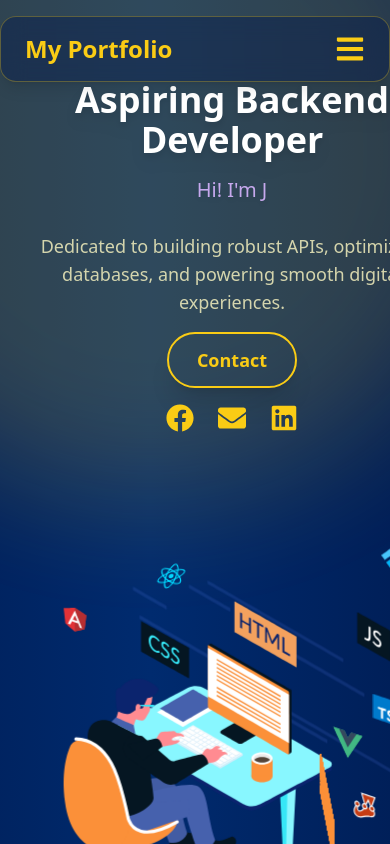
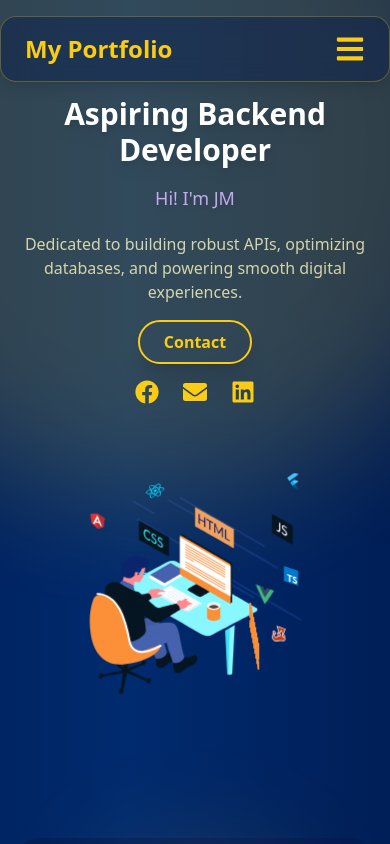
Before and after one commit to Zhuskke/My_Portfolio, a React (Vite) app: page / in a window 390 px wide. Shown: the top 844 px of the page. Built offline with nearby package versions, Linux system fonts and the light colour scheme.

Commit message:
Responsive hero section

```diff
--- a/src/screens/PortfolioScreen.jsx
+++ b/src/screens/PortfolioScreen.jsx
@@ -126,65 +126,56 @@ const PortfolioScreen = () => {
       )}
 
       {/* Hero Section */}
-
-      <section className="flex flex-col md:flex-row items-center md:justify-between text-center md:text-left px-4 relative z-10 max-w-7xl mx-auto py-16 md:py-24">
+      <section className="relative z-10 max-w-7xl mx-auto flex flex-col sm:flex-col md:flex-row items-center md:justify-between py-16 sm:py-20 md:py-32 px-4 sm:px-6 md:px-12">
         {/* Left Column - Text and Buttons */}
-
-        <div className="flex flex-col items-center md:items-start space-y-4 md:w-1/2 lg:w-3/5 p-4">
-          <h2 className="text-4xl sm:text-5xl md:text-6xl font-extrabold drop-shadow-lg text-white">
+        <div className="flex flex-col items-center md:items-start space-y-4 w-full md:w-1/2 lg:w-3/5 mt-8 sm:mt-10 md:mt-0 md:ml-6">
+          <h2 className="text-3xl sm:text-4xl md:text-6xl font-extrabold drop-shadow-lg text-white text-center md:text-left">
             Aspiring Backend Developer
           </h2>
-
-          <h3 className="text-xl sm:text-2xl md:text-3xl text-purple-300 opacity-90 drop-shadow-md min-h-[2.5rem]">
+          <h3 className="text-lg sm:text-xl md:text-3xl text-purple-300 opacity-90 drop-shadow-md min-h-[2rem] sm:min-h-[2.5rem] text-center md:text-left">
             {text}
           </h3>
-
-          <p className="text-yellow-100 opacity-80 mt-3 md:max-w-md text-lg">
+          <p className="text-yellow-100 opacity-80 mt-3 max-w-sm sm:max-w-md text-base sm:text-lg text-center md:text-left">
             Dedicated to building robust APIs, optimizing databases, and
             powering smooth digital experiences.
           </p>
-
-          <div className="flex gap-4 mt-6">
-            <button className="bg-transparent border-2 border-yellow-400 text-yellow-400 px-7 py-3 rounded-full font-semibold hover:bg-yellow-400 hover:text-[#00184b] transition shadow-xl text-lg">
+          <div className="flex gap-4 mt-6 justify-center md:justify-start">
+            <button className="bg-transparent border-2 border-yellow-400 text-yellow-400 px-6 sm:px-7 py-2 sm:py-3 rounded-full font-semibold hover:bg-yellow-400 hover:text-[#00184b] transition shadow-xl text-base sm:text-lg">
               Contact
             </button>
           </div>
-
-          <div className="flex gap-6 mt-8">
+          <div className="flex gap-6 mt-6 sm:mt-8 justify-center md:justify-start">
             <a
               href="#"
               className="text-yellow-400 hover:text-white transition transform hover:scale-125"
             >
-              <FaFacebook size={28} />
+              <FaFacebook size={24} />
             </a>
-
             <a
               href="#"
               className="text-yellow-400 hover:text-white transition transform hover:scale-125"
             >
-              <FaEnvelope size={28} />
+              <FaEnvelope size={24} />
             </a>
-
             <a
               href="#"
               className="text-yellow-400 hover:text-white transition transform hover:scale-125"
             >
-              <FaLinkedin size={28} />
+              <FaLinkedin size={24} />
             </a>
           </div>
         </div>
 
         {/* Right Column - Lottie Animation */}
-
-        <div className="relative mt-12 md:mt-0 flex justify-center items-center md:w-1/2 lg:w-2/5 p-4">
+        <div className="relative mt-10 md:mt-0 flex justify-center md:justify-end items-center w-full md:w-1/2 lg:w-2/5 p-2 sm:p-4">
           <Lottie
             options={defaultOptions}
-            height={400} // Adjust height as needed
-            width={400} // Adjust width as needed
+            height={250}
+            width={250}
+            className="sm:h-[300px] sm:w-[300px] md:h-[400px] md:w-[400px]"
           />
         </div>
       </section>
-
       {/* --- About Me Section --- */}
 
       <section className="relative w-full max-w-7xl mx-auto py-16 px-4 z-10 animate-fade-in-up">
```
